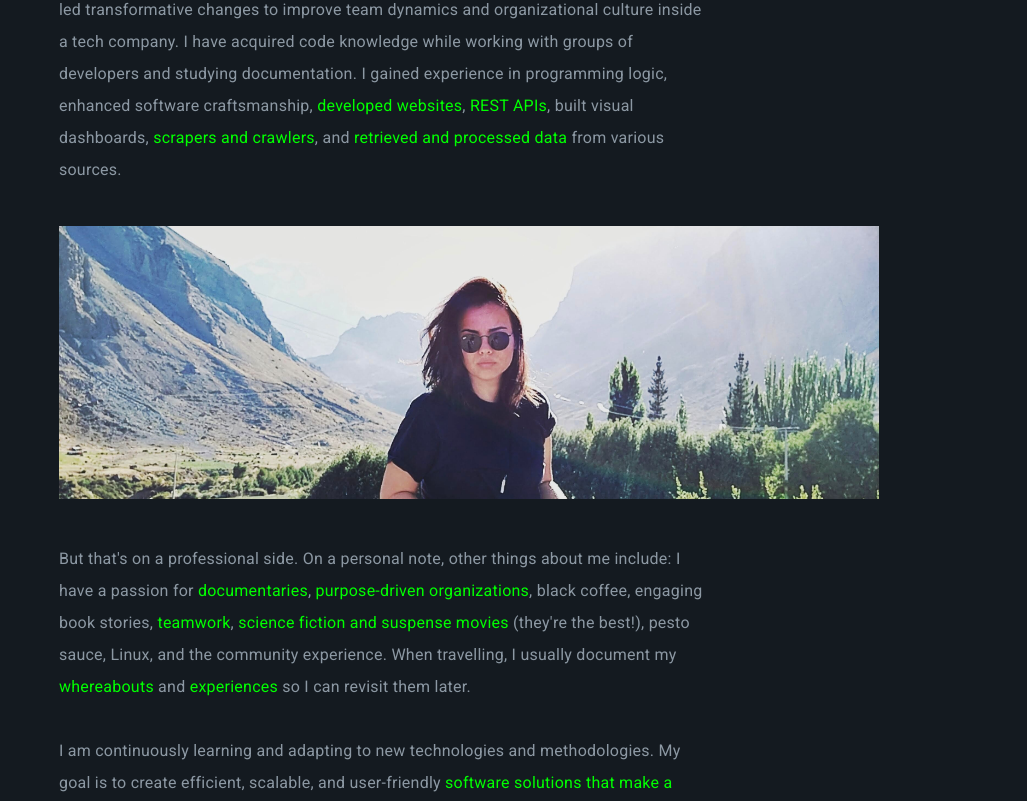
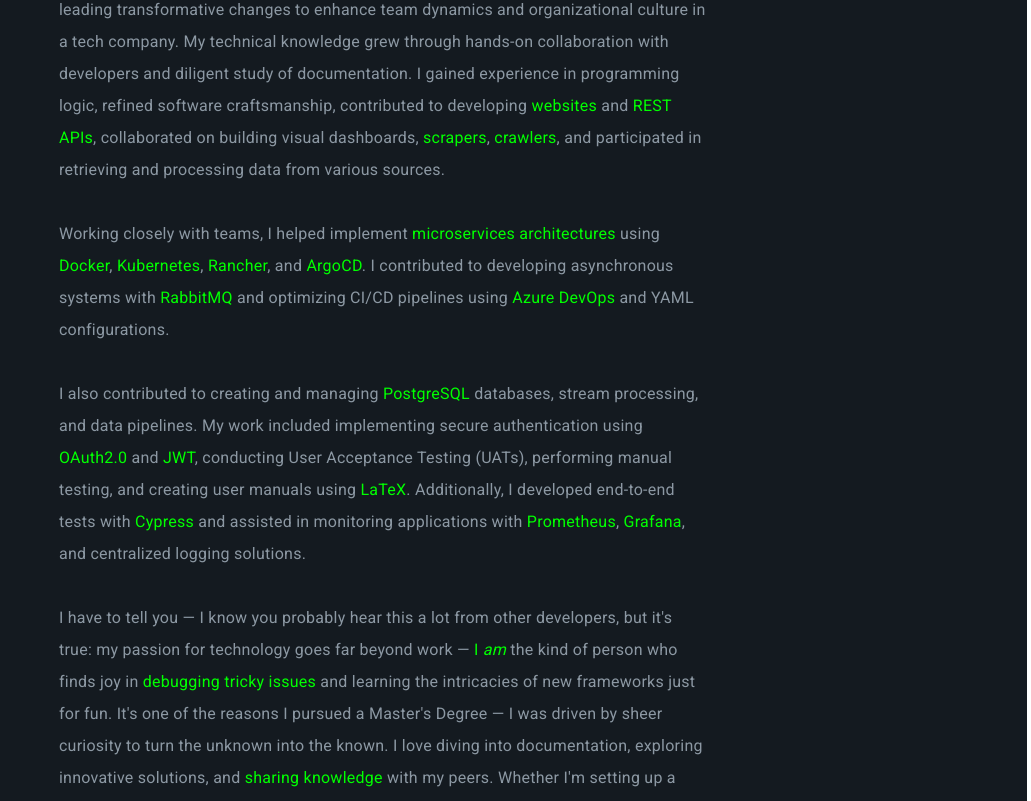
Before and after one commit to barbaracalderon/angular-portfolio-app, an Angular app: page /about in a window 1280 px wide. Shown: the part 1099-1900 px from the top of the page, without its empty margins (249-1280 px from the left). Built offline with nearby package versions, Linux system fonts and the light colour scheme.

Commit message:
update(about): more experience

```diff
--- a/src/app/about/about.component.html
+++ b/src/app/about/about.component.html
@@ -18,7 +18,7 @@
                     back in 2018 when I had to capture, clean and analyze thousands of data for my
                     Master's Thesis on International Political Economy. Turns out, solving a problem
                     through coding taught me a great deal about <span class="default-highlight">programming,
-                    logic and automation</span>. Next year, I was back into college to study computers and
+                    logic</span> and <span class="default-highlight">automation</span>. Next year, I was back into college to study computers and
                     also landed my <span class="default-highlight">first job in the tech industry</span>.
                 </p>
                 <p class="default-p">
@@ -26,26 +26,52 @@
                     people in the industry.
                 </p>
                 <p class="default-p">
-                    I had the chance to code in <span class="default-highlight">
-                        several technologies</span> and also grow important <span class="default-highlight">
-                        soft skills</span>: I led transformative changes to improve team dynamics
-                    and organizational culture inside a tech company. I have acquired code knowledge while working with groups of
-                    developers and studying documentation. I gained experience in programming logic,
-                    enhanced software craftsmanship, <span class="default-highlight">developed websites</span>,
-                    <span class="default-highlight">REST APIs</span>, built visual dashboards,
-                    <span class="default-highlight">scrapers and crawlers</span>, and <span class="default-highlight">
-                        retrieved and processed data</span> from various sources.
+                    I have worked with <span class="default-highlight">several technologies</span> and developed valuable
+                    <span class="default-highlight">soft skills</span>, including leading transformative changes to enhance
+                    team dynamics and organizational culture in a tech company. My technical knowledge grew through hands-on
+                    collaboration with developers and diligent study of documentation. I gained experience in programming logic,
+                    refined software craftsmanship, contributed to developing <span class="default-highlight">websites</span>
+                    and <span class="default-highlight">REST APIs</span>, collaborated on building visual dashboards,
+                    <span class="default-highlight">scrapers</span>, <span class="default-highlight">crawlers</span>,
+                    and participated in retrieving and processing data from various sources.
                 </p>
+                <p class="default-p">
+                    Working closely with teams, I helped implement <span class="default-highlight">microservices architectures</span>
+                    using <span class="default-highlight">Docker</span>, <span class="default-highlight">Kubernetes</span>,
+                    <span class="default-highlight">Rancher</span>, and <span class="default-highlight">ArgoCD</span>.
+                    I contributed to developing asynchronous systems with <span class="default-highlight">RabbitMQ</span>
+                    and optimizing CI/CD pipelines using <span class="default-highlight">Azure DevOps</span> and YAML configurations.
+                </p>
+                <p class="default-p">
+                    I also contributed to creating and managing <span class="default-highlight">PostgreSQL</span> databases,
+                    stream processing, and data pipelines. My work included implementing secure authentication using
+                    <span class="default-highlight">OAuth2.0</span> and <span class="default-highlight">JWT</span>, conducting
+                    User Acceptance Testing (UATs), performing manual testing, and creating user manuals using <span class="default-highlight">LaTeX</span>.
+                    Additionally, I developed end-to-end tests with <span class="default-highlight">Cypress</span> and assisted
+                    in monitoring applications with <span class="default-highlight">Prometheus</span>, <span class="default-highlight">Grafana</span>,
+                    and centralized logging solutions.
+                </p>
+                <p class="default-p">
+                    I have to tell you — I know you probably hear this a lot from other developers, but it's true: my passion for technology
+                    goes far beyond work — <span class="default-highlight">I <em>am</em></span> the kind of person who finds joy in
+                    <span class="default-highlight">debugging tricky issues</span> and learning the intricacies of new frameworks just for fun.
+                    It's one of the reasons I pursued a Master's Degree — I was driven by sheer curiosity to turn the unknown into the known.
+                    I love diving into documentation, exploring innovative solutions, and <span class="default-highlight">sharing knowledge</span> with my peers.
+                    Whether I'm setting up a personal project to experiment with the latest tech stack or collaborating on a challenging problem,
+                    I'm motivated by curiosity and the thrill of continuous learning and continuous sharing. This mindset fuels my technical growth and, I believe,
+                    helps me contribute to a positive, dynamic team culture.
+                </p>
+
                 <p>
                     <img src="../../assets/bc02_a.jpg" alt="Barbara at the Andes mountains, Chile" class="about-picture">
                 </p>
                 <p class="default-p">
-                    But that's on a professional side. On a personal note, other things about me include: I have a passion for <span class="default-highlight">
-                    documentaries</span>, <span class="default-highlight">purpose-driven organizations</span>,
+                    So far, we've covered the professional side. On a personal note, here are a few things about me: I have a passion for
+                    <span class="default-highlight">documentaries</span>, <span class="default-highlight">purpose-driven organizations</span>,
                     black coffee, engaging book stories, <span class="default-highlight">teamwork</span>,
-                    <span class="default-highlight">science fiction and suspense movies</span> (they're the best!),
-                    pesto sauce, Linux, and the community experience. When travelling, I usually document my
-                    <span class="default-highlight">whereabouts</span> and <span class="default-highlight">experiences</span>
+                    <span class="default-highlight">science fiction</span> and <span class="default-highlight">suspense</span> movies (they're the best!),
+                    pesto sauce, Linux, and the joy of community experiences. When traveling, I enjoy documenting my
+                    <span class="default-highlight">whereabouts</span> and <span class="default-highlight">experiences</span>,
                     so I can revisit them later.
                 </p>
                 <p class="default-p">
```
